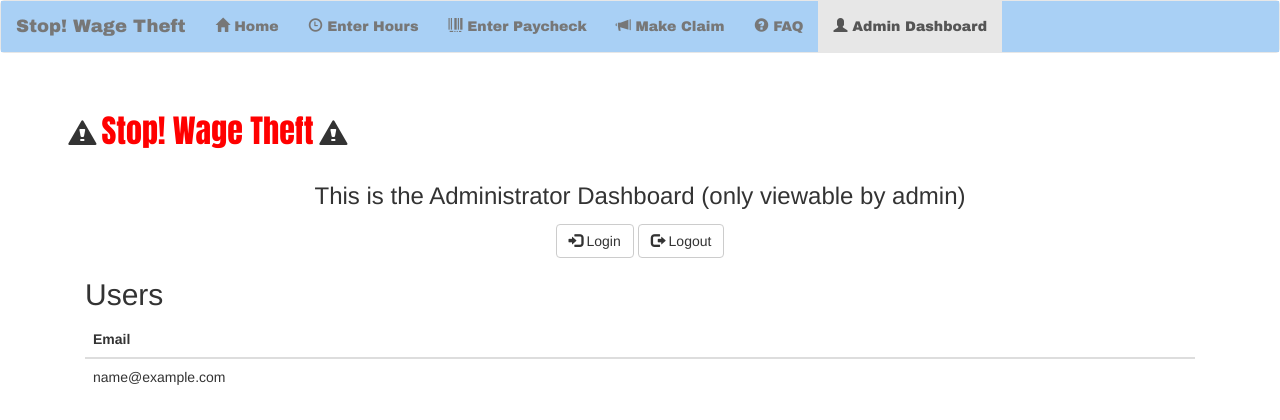
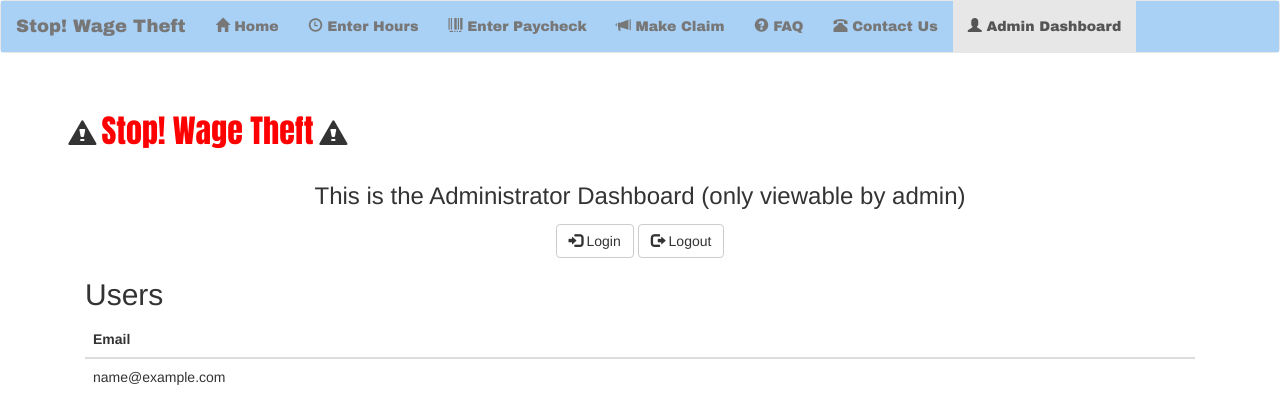
Before and after one commit to demcgee/Wage_Theft5, a PHP site: page /Adminhome.php in a window 1280 px wide. Shown: the top 420 px of the page. Run offline with PHP 8.4, Linux system fonts and the light colour scheme; the visitor is signed in with stand-in values (Sample User, id 1); data that the repository does not hold is empty.

Commit message:
Update Adminhome.php

```diff
--- a/Adminhome.php
+++ b/Adminhome.php
@@ -27,7 +27,8 @@
       <li><a href="enterhours.php"><span style="font-size:1.0em" class="glyphicon glyphicon-time"></span><font face="Arial Black"> Enter Hours</a></li></font>
       <li><a href="enterpaycheck.php"><span style="font-size:1.0em" class="glyphicon glyphicon-barcode"></span><font face="Arial Black"> Enter Paycheck</a></li></font>
       <li><a href="Makeclaim.php"><span style="font-size:1.0em" class="glyphicon glyphicon-bullhorn"></span><font face="Arial Black"> Make Claim</a></li></font>
-      <li><a href="faq.php"><span style="font-size:1.0em" class="glyphicon glyphicon-question-sign"></span><font face="Arial Black"> FAQ</a></li></font>
+      <li><a href="faq_in.php"><span style="font-size:1.0em" class="glyphicon glyphicon-question-sign"></span><font face="Arial Black"> FAQ</a></li></font>
+	  <li><a href="contactus_in.php"><span style="font-size:1.0em" class="glyphicon glyphicon-phone-alt"></span><font face="Arial Black"> Contact Us</a></li></font>
       <li class="active"><a href="Adminhome.php"><span style="font-size:1.0em" class="glyphicon glyphicon-user"></span><font face="Arial Black"> Admin Dashboard</a></li></font>
     </ul>
   </div>
```
